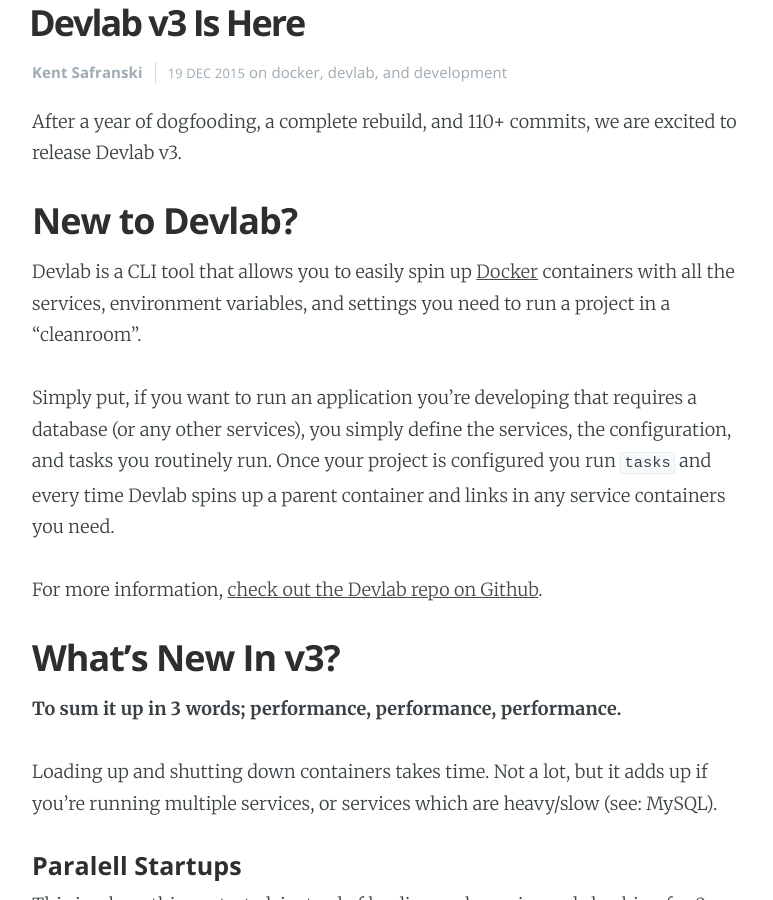
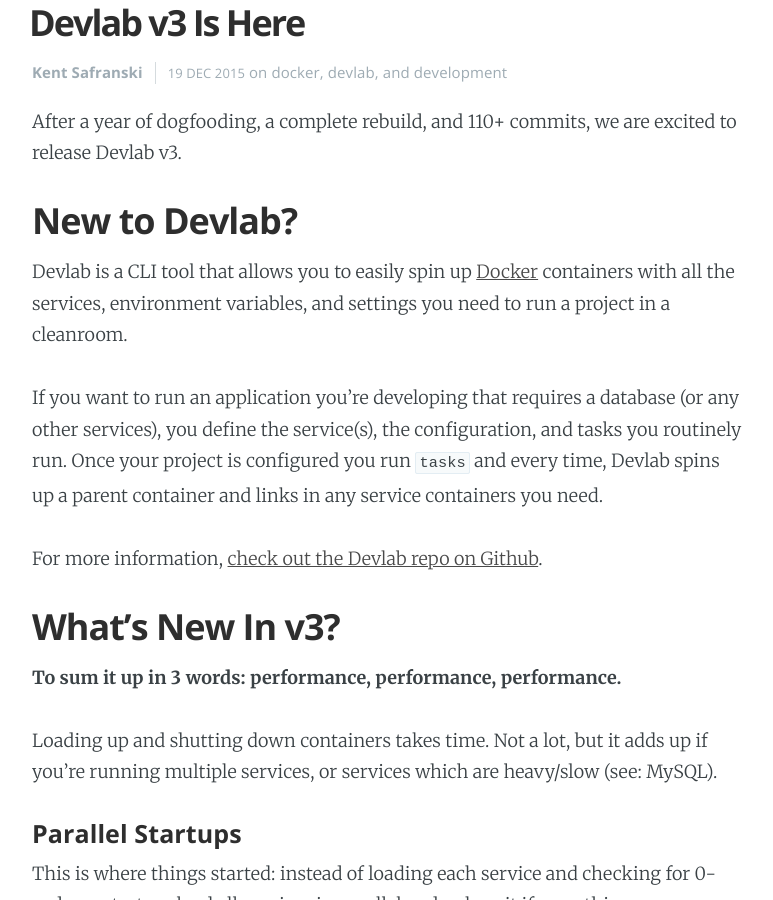
Before and after one commit to TechnologyAdvice/technologyadvice.github.io, a Jekyll site: the page built from _posts/2016-12-19-devlab-v3-is-here.markdown, in a window 1280 px wide and 900 px high, scrolled down 633 px. Shown: the whole window, without its empty margins (253-1026 px from the left). Built offline with Jekyll 4.4.1, drawn with Linux system fonts in a browser that asks for light colours; some of the changed text lies outside the part shown.

Commit message:
fix(misc): changes based on PR comments

````diff
--- a/_posts/2016-12-19-devlab-v3-is-here.markdown
+++ b/_posts/2016-12-19-devlab-v3-is-here.markdown
@@ -13,29 +13,29 @@
 
 ## New to Devlab?
 
-Devlab is a CLI tool that allows you to easily spin up [Docker](https://www.docker.com/) containers with all the services, environment variables, and settings you need to run a project in a "cleanroom".
+Devlab is a CLI tool that allows you to easily spin up [Docker](https://www.docker.com/) containers with all the services, environment variables, and settings you need to run a project in a cleanroom.
 
-Simply put, if you want to run an application you're developing that requires a database (or any other services), you simply define the services, the configuration, and tasks you routinely run. Once your project is configured you run `tasks` and every time Devlab spins up a parent container and links in any service containers you need.
+If you want to run an application you're developing that requires a database (or any other services), you define the service(s), the configuration, and tasks you routinely run. Once your project is configured you run `tasks` and every time, Devlab spins up a parent container and links in any service containers you need.
 
 For more information, [check out the Devlab repo on Github](https://github.com/TechnologyAdvice/DevLab).
 
 ## What's New In v3?
 
-**To sum it up in 3 words; performance, performance, performance.**
+**To sum it up in 3 words: performance, performance, performance.**
 
 Loading up and shutting down containers takes time. Not a lot, but it adds up if you're running multiple services, or services which are heavy/slow (see: MySQL).
 
-#### Paralell Startups
+#### Parallel Startups
 
-This is where things started; instead of loading each service and checking for 0-code on start we load all services in parallel and only exit if something goes wrong. This means that initial startup time is only limited to your slowest service.
+This is where things started: instead of loading each service and checking for 0-code on start we load all services in parallel and only exit if something goes wrong. This means that initial startup time is only limited to your slowest service.
 
 #### Detached Shutdown
 
-So you run a number of services, execute your tests, and everything's golden. With previous versions you would then have to wait for the containers to exit. With v3 we've detached this process so after your task runs the process fires off a service shutdown script and immediately exits.
+So you run a number of services, execute your tests, and everything's golden. With previous versions you would then have to wait for the containers to exit. With v3 we've detached this process, so after your task runs, the process fires off a service shutdown script and immediately exits.
 
 #### Unified Configuration
 
-Perviously services were handled by their own controller methods, but since everything is a container, and uses the same commands, we shored this up so services and the primary container configurations use the exact same formats.
+Previously, service configurations were parsed separately from your main project configuration, and had different keys in the devlab.yml. But in v3, the same code processes both of these things. Now, services and the primary containers are configured using the exact same options.
 
 This also means the configuration got a LOT easier to work with. With services for instance, pre-v3:
 
@@ -48,7 +48,7 @@
         - 27017:27017
 ```
 
-Now, the name if the key and the image is specified using the `from`, just like in the primary service:
+Now, the name of the key and the image is specified using `from`, just like in the primary service:
 
 ```yaml
 from: node:latest
@@ -61,7 +61,7 @@
 
 #### Multiple Task Execution
 
-In previous versions, the only way to specify multiple tasks was using a (not so well-thought out) alias to another task. You can dig the old source-code if you're really interested in what that looks like. With v3 you simply add it to the command:
+In previous versions, the only way to specify multiple tasks was using a (not so well-thought-out) alias to another task. You can dig the old source-code if you're really interested in what that looks like. With v3 you simply add it to the command:
 
 ```
 devlab lint test cover
@@ -69,13 +69,13 @@
 
 #### Cleaner Output
 
-Previously output (task startup, execution, shutdown notifications) were verbose. Probably more verbose than anyone liked, so we paired them down to some basic indicators activity and let you focus on the output of the task.
+Previously indicators of output (task startup, execution, shutdown notifications) were verbose. Probably more verbose than anyone liked, so we pared them down to some basic indicators activity and let you focus on the output of the task.
 
 ![demo](/assets/images/posts/devlab-v3-is-here/demo.gif)
 
 #### 58% Code Reduction
 
-Thanks in large part to the aforementioned unification of configuration we were able to reduce the code down by a whopping 58% without cutting any of the core functionality.
+Thanks in large part to the aforementioned unification of configuration, we were able to reduce the code down by a whopping 58% without cutting any of the core functionality.
 
 This reduction also means more performant code in general.
 
````
Also changed, not shown: other parts of _posts/2016-12-19-devlab-v3-is-here.markdown (+1 -1 lines).
